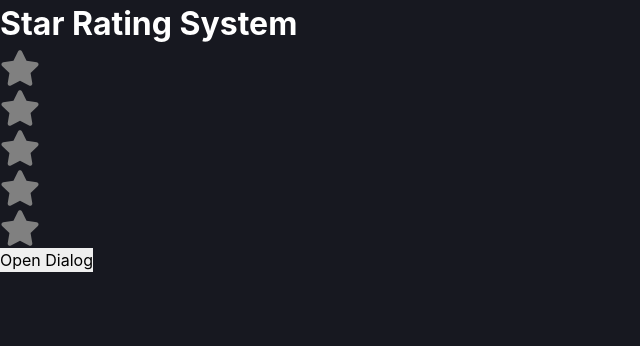
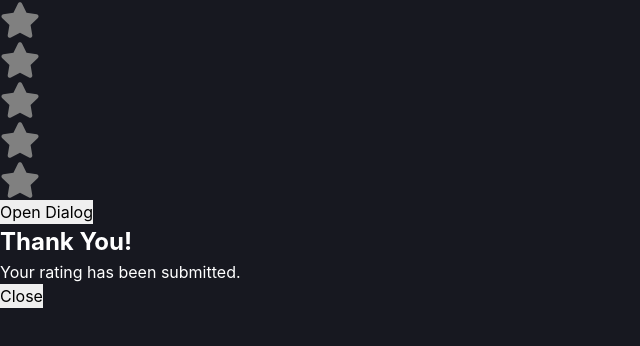
Before and after one commit to khalidallib/rating-system, a React (Create React App) app: page / in a window 1280 px wide. Both pictures are taken after a click on the button "Open Dialog". Shown: the top 346 px of the page, without its empty margins (0-640 px from the left). Built offline with nearby package versions, Linux system fonts and the light colour scheme.

Commit message:
added dialog component

```diff
--- a/src/App.js
+++ b/src/App.js
@@ -1,15 +1,23 @@
+import { useState } from "react";
 import StarRating from "./components/StarRating";
+import Dialog from "./components/Dialog";
 import "./css/index.css";
 
 function App() {
+  const [showDialog, setShowDialog] = useState(false);
+
   return (
-    <main className="app">
-      <h1>Star Rating System</h1>
+    <div>
       <StarRating />
-      <button className="dialog-button">
+
+      <button onClick={() => setShowDialog(true)}>
         Open Dialog
       </button>
-    </main>
+
+      {showDialog && (
+        <Dialog onClose={() => setShowDialog(false)} />
+      )}
+    </div>
   );
 }
 
--- a/src/components/Dialog.js
+++ b/src/components/Dialog.js
@@ -0,0 +1,13 @@
+function Dialog({ onClose }) {
+  return (
+    <div>
+      <h2>Thank You!</h2>
+      <p>Your rating has been submitted.</p>
+
+      <button onClick={onClose}>
+        Close
+      </button>
+    </div>
+  );
+}
+export default Dialog;
```
